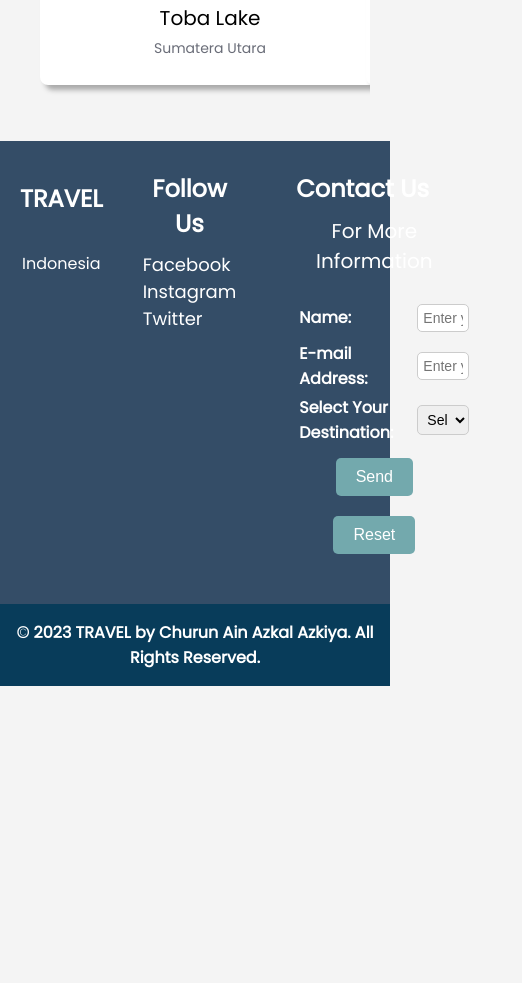
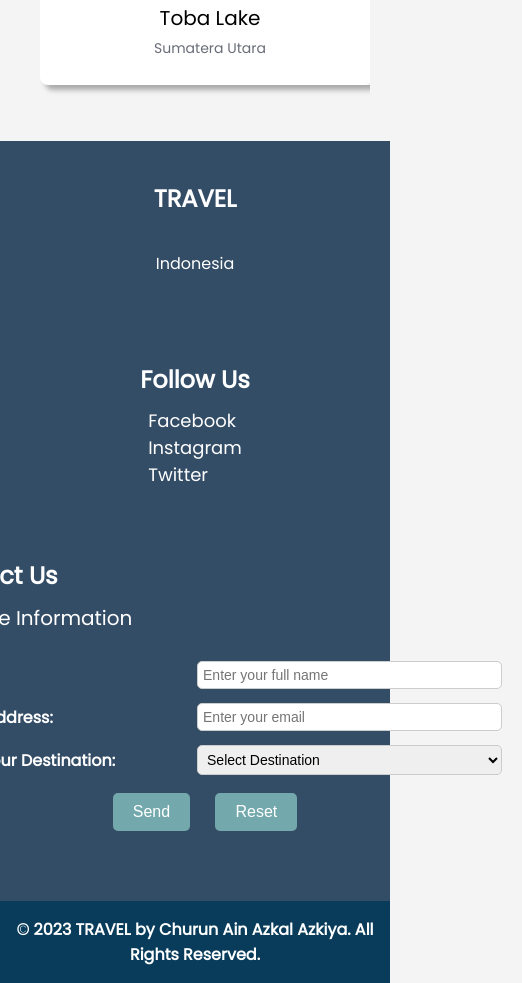
Before and after one commit to revou-fundamental-course/29-apr-24-az-saca, a plain HTML site: page index.html in a window 390 px wide. Shown: the part 1598-2581 px from the top of the page, 522 px wide, since content can reach past the window. Before the commit the page ends 2284 px from the top, so only its background shows below. Drawn offline with nearby package versions, Linux system fonts and the light colour scheme.

Commit message:
Update style.css

```diff
--- a/css/style.css
+++ b/css/style.css
@@ -346,4 +346,18 @@ input[type="reset"]:hover{
   nav ul li {
     margin: 10px 0;
   }
+  footer {
+    flex-direction: column;
+    align-items: center;
+  }
+
+  .content {
+    flex-direction: column;
+  }
+
+  .address,
+  .sosmed,
+  .form-registration {
+    margin-bottom: 20px;
+  }
 }
```
